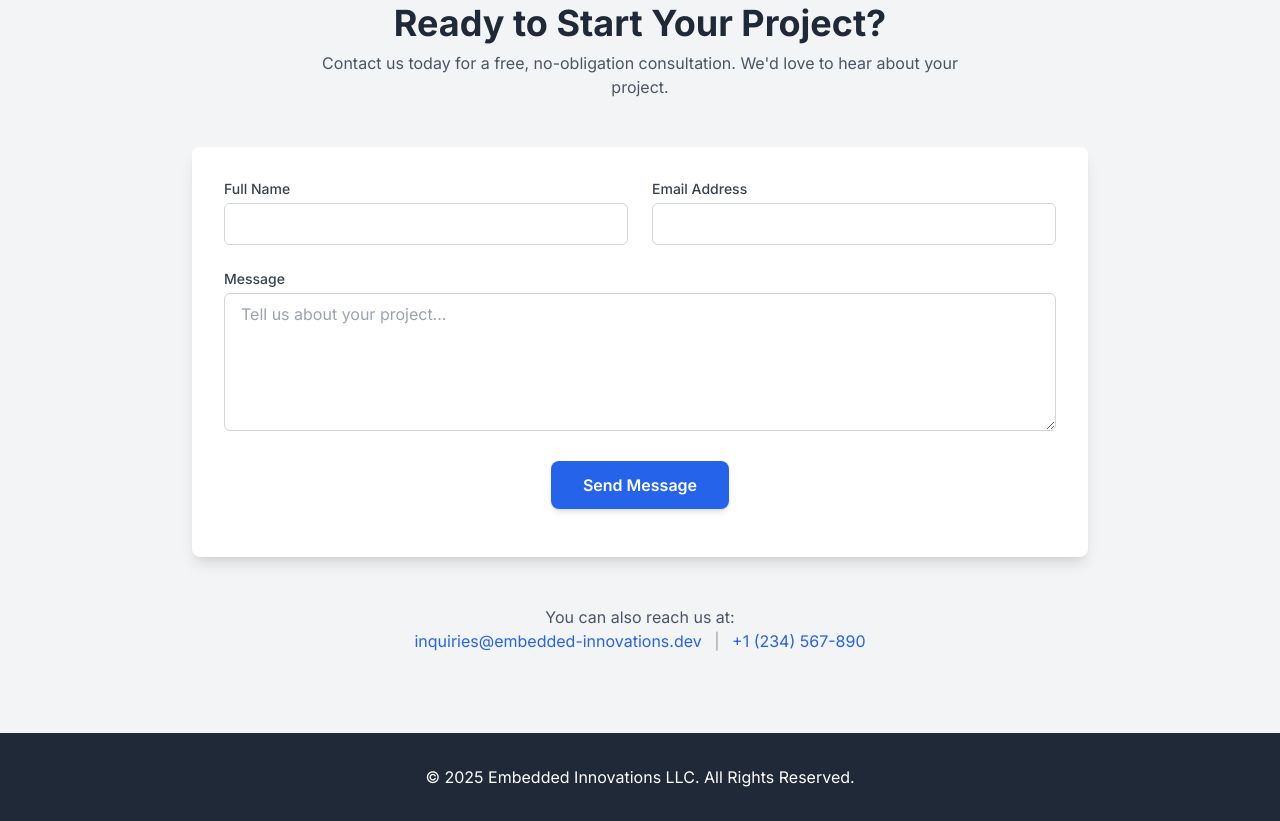
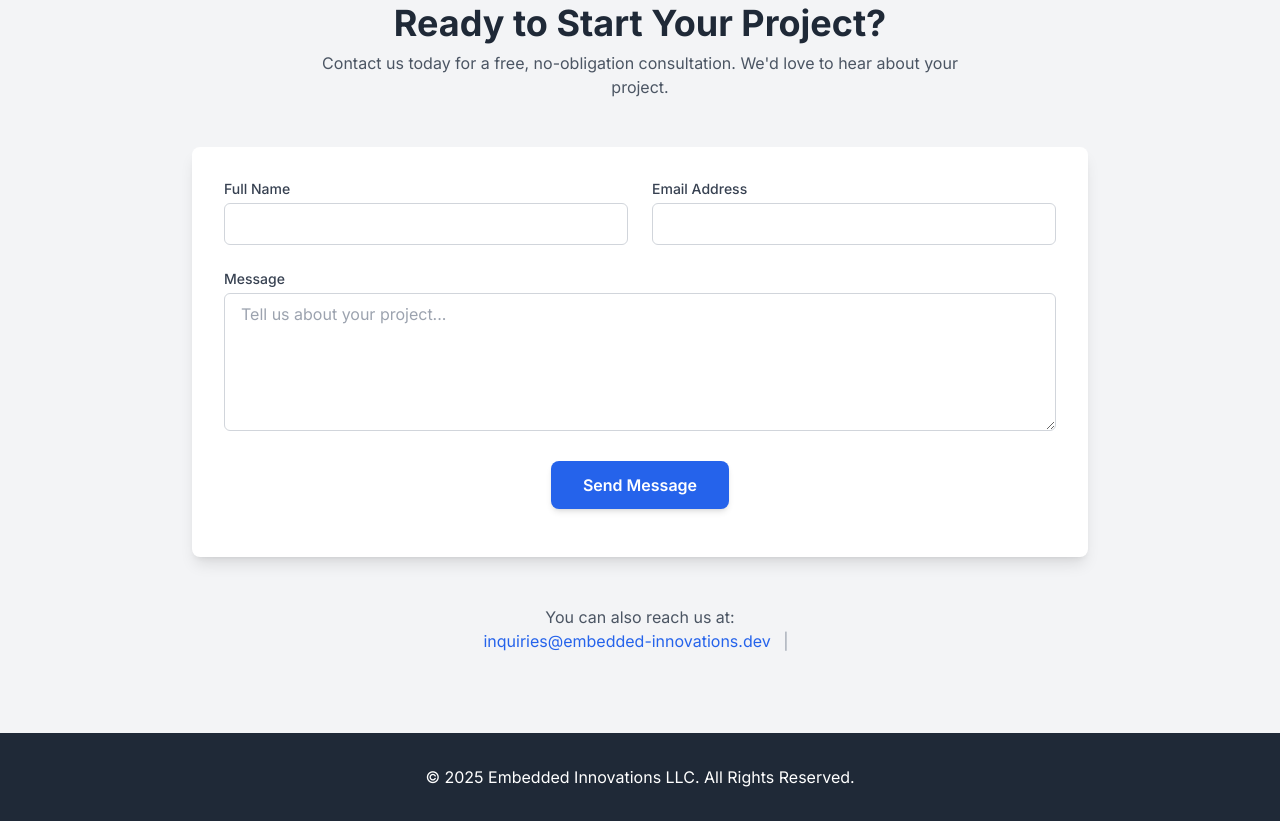
Before and after one commit to JonathanDena/JonathanDena.github.io, a plain HTML site: page index.html in a window 1280 px wide. Shown: the part 3084-3905 px from the top of the page. Drawn offline with nearby package versions, Linux system fonts and the light colour scheme.

Commit message:
Update index.html

```diff
--- a/index.html
+++ b/index.html
@@ -285,7 +285,6 @@
                     <p class="text-gray-600">You can also reach us at:</p>
                     <a href="mailto:inquiries@embedded-innovations.dev" class="text-blue-600 hover:underline">inquiries@embedded-innovations.dev</a>
                     <span class="mx-2 text-gray-400">|</span>
-                    <a href="tel:+1234567890" class="text-blue-600 hover:underline">+1 (234) 567-890</a>
                 </div>
             </div>
         </section>
```
